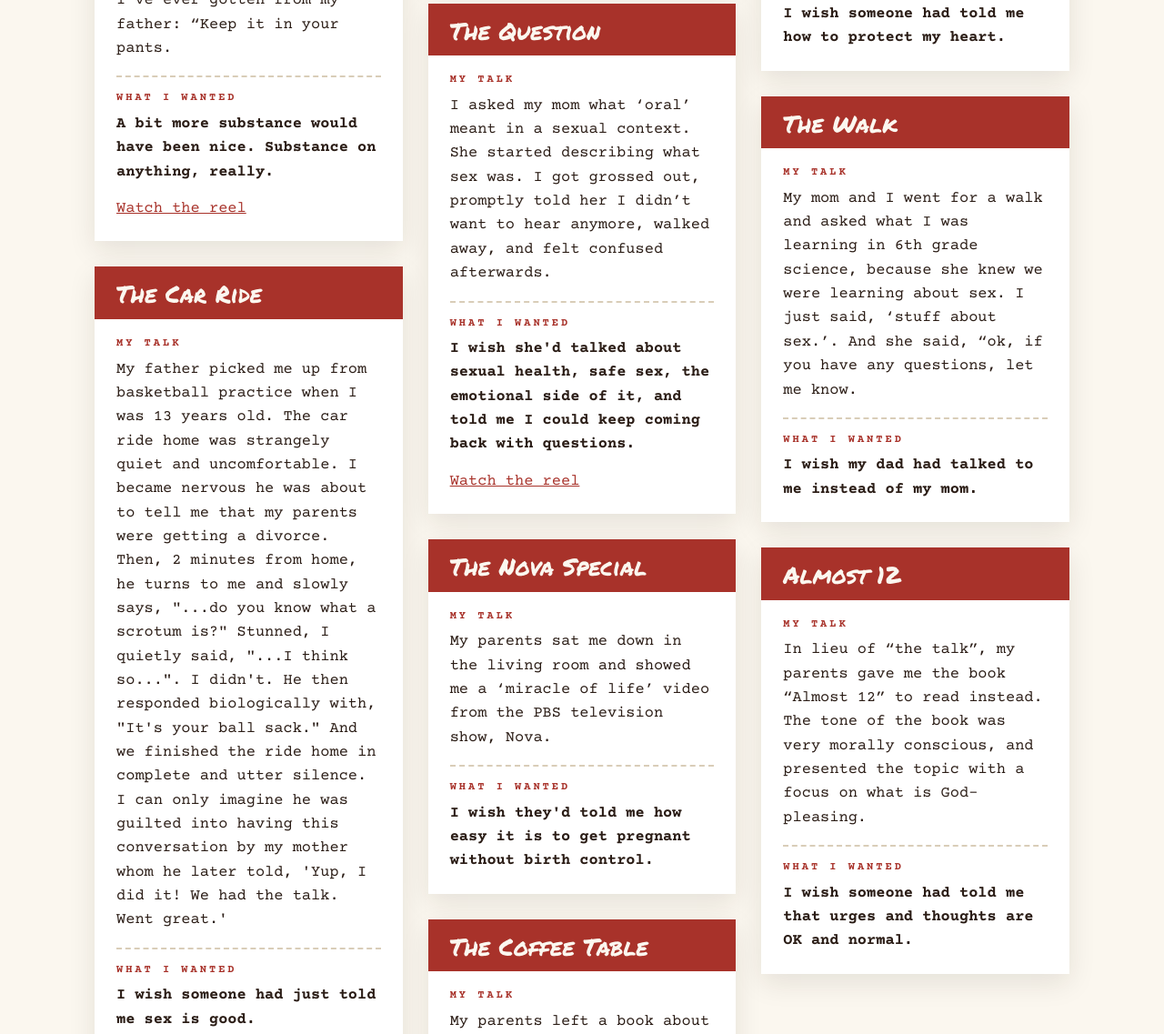
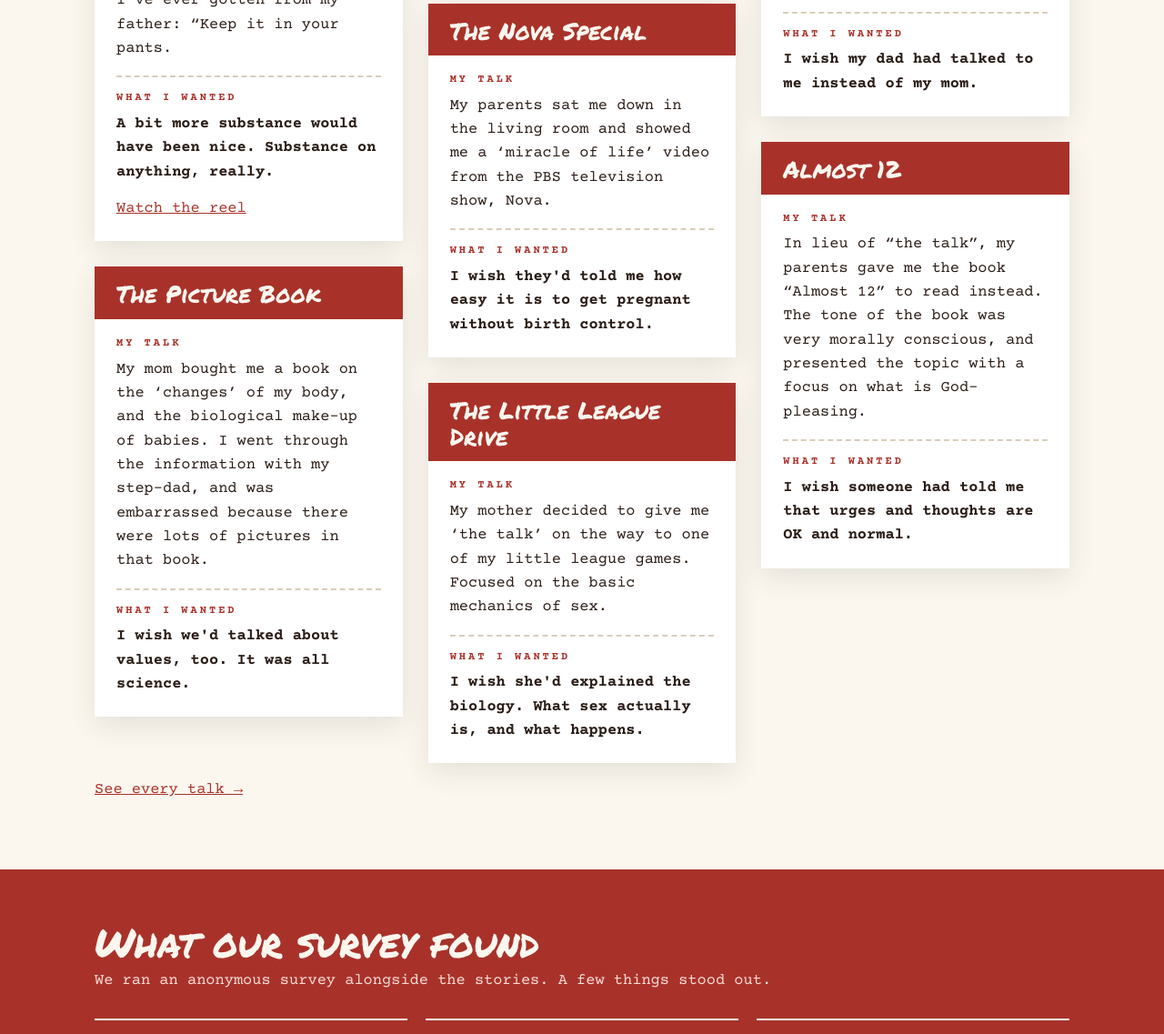
Before and after one commit to ericolsencreative/thetalkstories, a plain HTML site: page _queue/the-handoff-v2/index.html in a window 1280 px wide. Shown: the part 3800-4937 px from the top of the page at 91% size. Drawn offline with Linux system fonts and the light colour scheme.

Commit message:
Queue: More talks section

```diff
--- a/_queue/the-handoff-v2/index.html
+++ b/_queue/the-handoff-v2/index.html
@@ -51,7 +51,7 @@
 <p class="note"><a href="/stories/">See every talk &rarr;</a></p>
 </div></section>
 <section class="section" id="stories" aria-labelledby="stories-h"><div class="wrap">
-<h2 class="marker" id="stories-h">The talks</h2>
+<h2 class="marker" id="stories-h">More talks</h2>
 <p class="lede">What they got, and what they wish they'd heard instead.</p>
 <div class="cards">
 <article class="card" id="s34">
@@ -62,10 +62,6 @@
 <h3 class="marker">The Kitchen Counter</h3><p class="label">MY TALK</p><p class="got">In sixth grade, a sex-ed group came in to talk with our class. We had to bring a note home to our parents informing them we had been taught about sex in school and that this might be a good time to add any supplementary information for the questions your kid has. I gave the note to my Mom when I got home and she told me that my Dad would talk to me about it when he got home. My Dad got home, read the note, and stared at me. He picked me up and sat me on the kitchen counter. There was complete silence for what felt like hours, but was actually at least 15 minutes. Eventually my dad looked at me, took a deep breath, and gave me the only 5 words of sexual education I’ve ever gotten from my father: “Keep it in your pants.</p>
 <div class="wish"><p class="label">WHAT I WANTED</p><p>A bit more substance would have been nice. Substance on anything, really.</p></div>
 <a class="watch" href="/the-kitchen-counter/">Watch the reel</a>
-</article><article class="card" id="s1">
-<h3 class="marker">The Car Ride</h3><p class="label">MY TALK</p><p class="got">My father picked me up from basketball practice when I was 13 years old. The car ride home was strangely quiet and uncomfortable. I became nervous he was about to tell me that my parents were getting a divorce. Then, 2 minutes from home, he turns to me and slowly says, &quot;...do you know what a scrotum is?&quot; Stunned, I quietly said, &quot;...I think so...&quot;. I didn&#x27;t. He then responded biologically with, &quot;It&#x27;s your ball sack.&quot; And we finished the ride home in complete and utter silence. I can only imagine he was guilted into having this conversation by my mother whom he later told, &#x27;Yup, I did it! We had the talk. Went great.&#x27;</p>
-<div class="wish"><p class="label">WHAT I WANTED</p><p>I wish someone had just told me sex is good.</p></div>
-<a class="watch" href="/the-car-ride/">Watch the reel</a>
 </article><article class="card" id="s68">
 <h3 class="marker">The Picture Book</h3><p class="label">MY TALK</p><p class="got">My mom bought me a book on the ‘changes’ of my body, and the biological make-up of babies. I went through the information with my step-dad, and was embarrassed because there were lots of pictures in that book.</p>
 <div class="wish"><p class="label">WHAT I WANTED</p><p>I wish we&#x27;d talked about values, too. It was all science.</p></div>
@@ -78,18 +74,10 @@
 <h3 class="marker">The Medical Textbook</h3><p class="label">MY TALK</p><p class="got">My dad sat me down at the kitchen table, and walked me through the Gray’s Anatomy medical textbook (yes, that’s the reason the television drama is titled as such). Very anatomically/biologically-driven conversation. Felt like a mildly uncomfortable and boring school lecture.</p>
 <div class="wish"><p class="label">WHAT I WANTED</p><p>That sex itself isn&#x27;t shameful, but it&#x27;s better with someone you&#x27;re comfortable being vulnerable with. Someone you love.</p></div>
 <a class="watch" href="/the-medical-textbook/">Watch the reel</a>
-</article><article class="card" id="s144">
-<h3 class="marker">The Question</h3><p class="label">MY TALK</p><p class="got">I asked my mom what ‘oral’ meant in a sexual context. She started describing what sex was. I got grossed out, promptly told her I didn’t want to hear anymore, walked away, and felt confused afterwards.</p>
-<div class="wish"><p class="label">WHAT I WANTED</p><p>I wish she&#x27;d talked about sexual health, safe sex, the emotional side of it, and told me I could keep coming back with questions.</p></div>
-<a class="watch" href="/the-question/">Watch the reel</a>
 </article><article class="card" id="s234">
 <h3 class="marker">The Nova Special</h3><p class="label">MY TALK</p><p class="got">My parents sat me down in the living room and showed me a ‘miracle of life’ video from the PBS television show, Nova.</p>
 <div class="wish"><p class="label">WHAT I WANTED</p><p>I wish they&#x27;d told me how easy it is to get pregnant without birth control.</p></div>
 
-</article><article class="card" id="s52">
-<h3 class="marker">The Coffee Table</h3><p class="label">MY TALK</p><p class="got">My parents left a book about sex out on the coffee table, which of course I looked through when no one was around. One day, my mom asked me if I had any questions about the book. I said no. Not because I didn’t have any questions, but because I was horrified at the thought of talking to her about it. I didn’t really learn about what sex was until I heard Magic Johnson talking about his HIV diagnosis on Nickelodeon.</p>
-<div class="wish"><p class="label">WHAT I WANTED</p><p>I wish my parents had talked with me about relationships, and how to choose who you let into your life, instead of just “don&#x27;t have sex.”</p></div>
-<a class="watch" href="/the-coffee-table/">Watch the reel</a>
 </article><article class="card" id="s246">
 <h3 class="marker">The Little League Drive</h3><p class="label">MY TALK</p><p class="got">My mother decided to give me ‘the talk’ on the way to one of my little league games. Focused on the basic mechanics of sex.</p>
 <div class="wish"><p class="label">WHAT I WANTED</p><p>I wish she&#x27;d explained the biology. What sex actually is, and what happens.</p></div>
@@ -112,6 +100,7 @@
 
 </article>
 </div>
+<p class="note"><a href="/stories/">See every talk &rarr;</a></p>
 </div></section>
 <section class="section findings" aria-labelledby="find-h"><div class="wrap">
 <h2 class="marker" id="find-h">What our survey found</h2>
```
